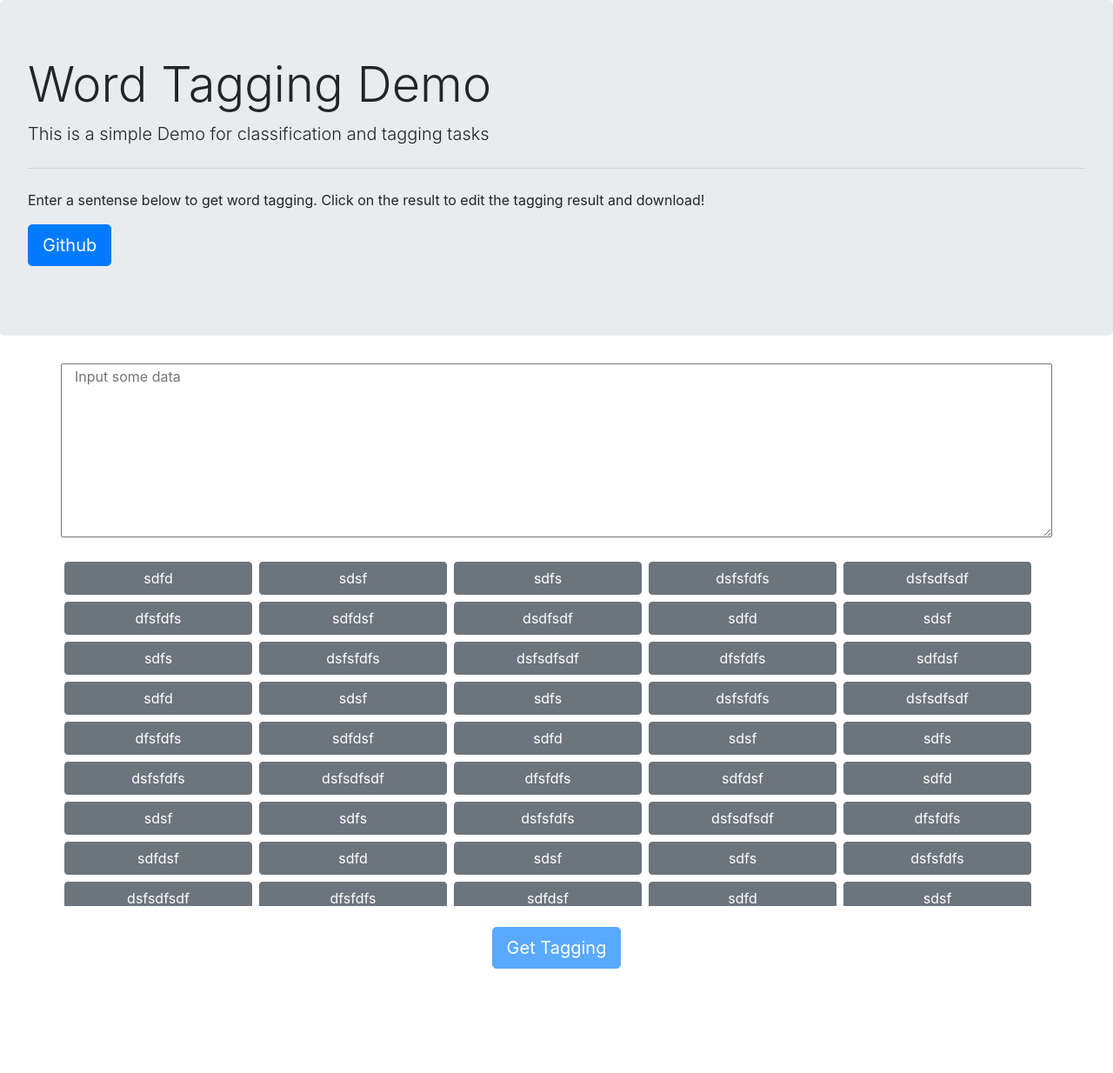
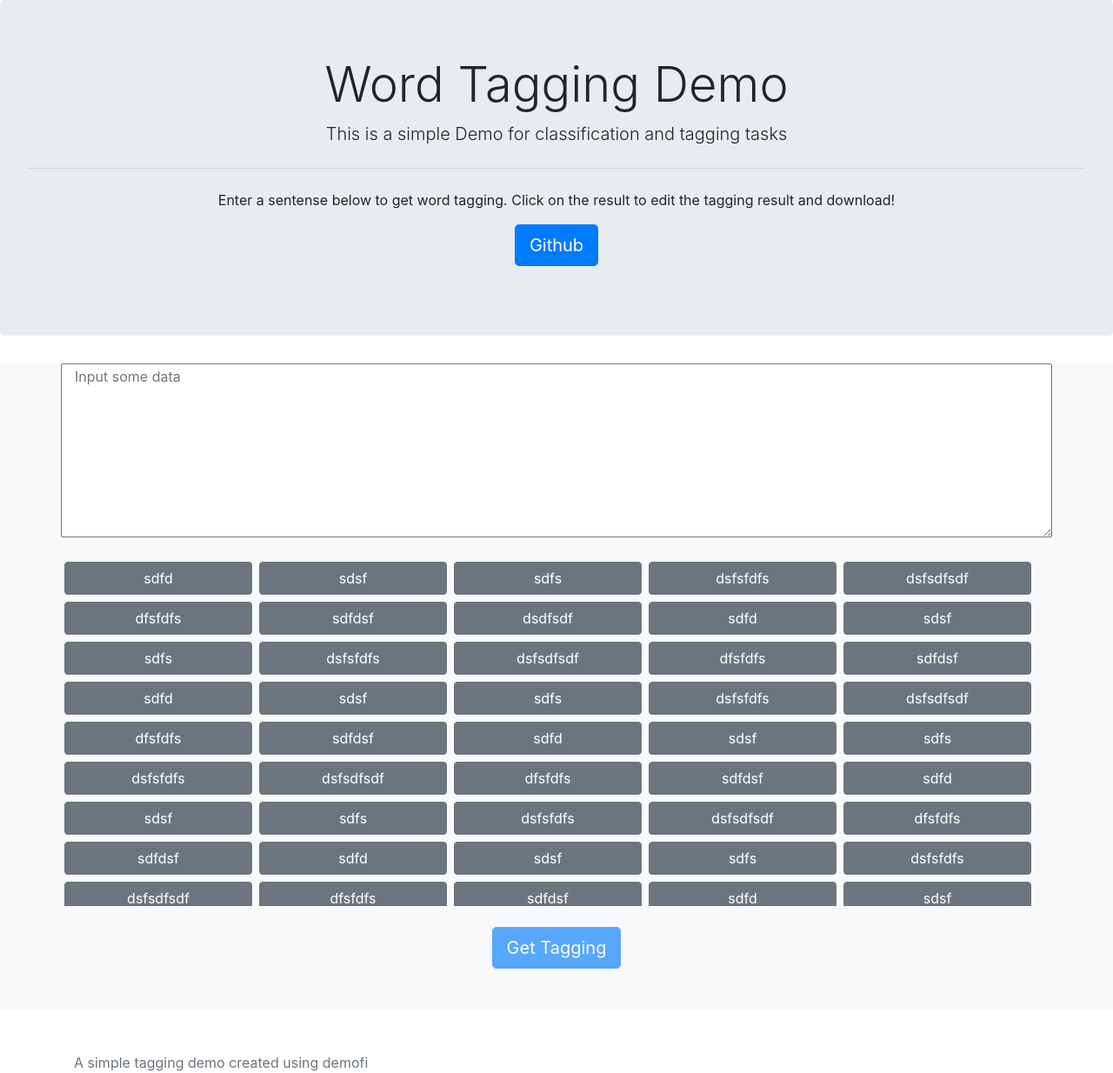
Before and after one commit to h-bar/demofi, a React (Create React App) app: page / in a window 1280 px wide. Shown: the whole page at 87% size. Before the commit the page ends 1138 px from the top, so only its background shows below. Built offline with nearby package versions, Linux system fonts and the light colour scheme.

Commit message:
add more styling

```diff
--- a/src/App.js
+++ b/src/App.js
@@ -82,7 +82,7 @@ class App extends React.Component {
   render() {
     return (
       <div className="App">
-        <div className="jumbotron">
+        <div className="jumbotron text-center">
         <h1 className="display-4">Word Tagging Demo</h1>
           <p className="lead">This is a simple Demo for classification and tagging tasks</p>
           <hr className="my-4" />
@@ -91,8 +91,9 @@ class App extends React.Component {
             <a className="btn btn-primary btn-lg" href="#" role="button">Github</a>
           </p>
         </div>
+        <div className="bg-light mb-5">
           <div className="container">
-          <div>
+            <section>
               <div style={{height: '200px'}} className="mb-4">
                 <TextAreaIn onUpdate={this.updateData} name="data.content" placeholder="Input some data"></TextAreaIn>
               </div>
@@ -100,17 +101,23 @@ class App extends React.Component {
                 <OptionBtnIn onUpdate={this.updateData} name="param.content" options={["sdfd", "sdsf", "sdfs", "dsfsfdfs", "dsfsdfsdf", "dfsfdfs", "sdfdsf", "dsdfsdf", "sdfd", "sdsf", "sdfs", "dsfsfdfs", "dsfsdfsdf", "dfsfdfs", "sdfdsf","sdfd", "sdsf", "sdfs", "dsfsfdfs", "dsfsdfsdf", "dfsfdfs", "sdfdsf","sdfd", "sdsf", "sdfs", "dsfsfdfs", "dsfsdfsdf", "dfsfdfs", "sdfdsf","sdfd", "sdsf", "sdfs", "dsfsfdfs", "dsfsdfsdf", "dfsfdfs", "sdfdsf","sdfd", "sdsf", "sdfs", "dsfsfdfs", "dsfsdfsdf", "dfsfdfs", "sdfdsf","sdfd", "sdsf", "sdfs", "dsfsfdfs", "dsfsdfsdf", "dfsfdfs", "sdfdsf","sdfd", "sdsf", "sdfs", "dsfsfdfs", "dsfsdfsdf", "dfsfdfs", "sdfdsf","sdfd", "sdsf", "sdfs", "dsfsfdfs", "dsfsdfsdf", "dfsfdfs", "sdfdsf","sdfd", "sdsf", "sdfs", "dsfsfdfs", "dsfsdfsdf", "dfsfdfs", "sdfdsf",]}></OptionBtnIn>
               </div>
               <div className='row justify-content-center mb-4'>
-              <button className="btn btn-lg btn-primary" disabled={this.state.state === appStates.not_ready} onClick={this.sendData}>Get Tagging</button>
+                <button className="btn btn-lg btn-primary mb-5" disabled={this.state.state === appStates.not_ready} onClick={this.sendData}>Get Tagging</button>
               </div>
-          </div>
+            </section>
             { this.state.state === appStates.responded ?
-            <div>
+              <section>
                   <ClassificationDisplay classes={['NN', 'JJ', 'DT', 'UH', 'VBZ', 'RB'] }content={this.state.resp} onChange={this.updateResult}></ClassificationDisplay>
-                <a ref={"data:text/json;charset=utf-8," + encodeURIComponent(JSON.stringify(this.state.resp))} download="result.json" className="btn btn-lg btn-primary">Download Result</a>
-            </div> :
+                  <a ref={"data:text/json;charset=utf-8," + encodeURIComponent(JSON.stringify(this.state.resp))} download="result.json" className="btn btn-lg btn-primary mb-5">Download Result</a>
+              </section> :
               <div></div>
             }
           </div>
+        </div>
+        <footer className="text-muted">
+          <div class="container">
+            A simple tagging demo created using demofi
+          </div>
+        </footer>
       </div>
     );
   }
```
Lines whose indentation alone changed are shown as unchanged.
